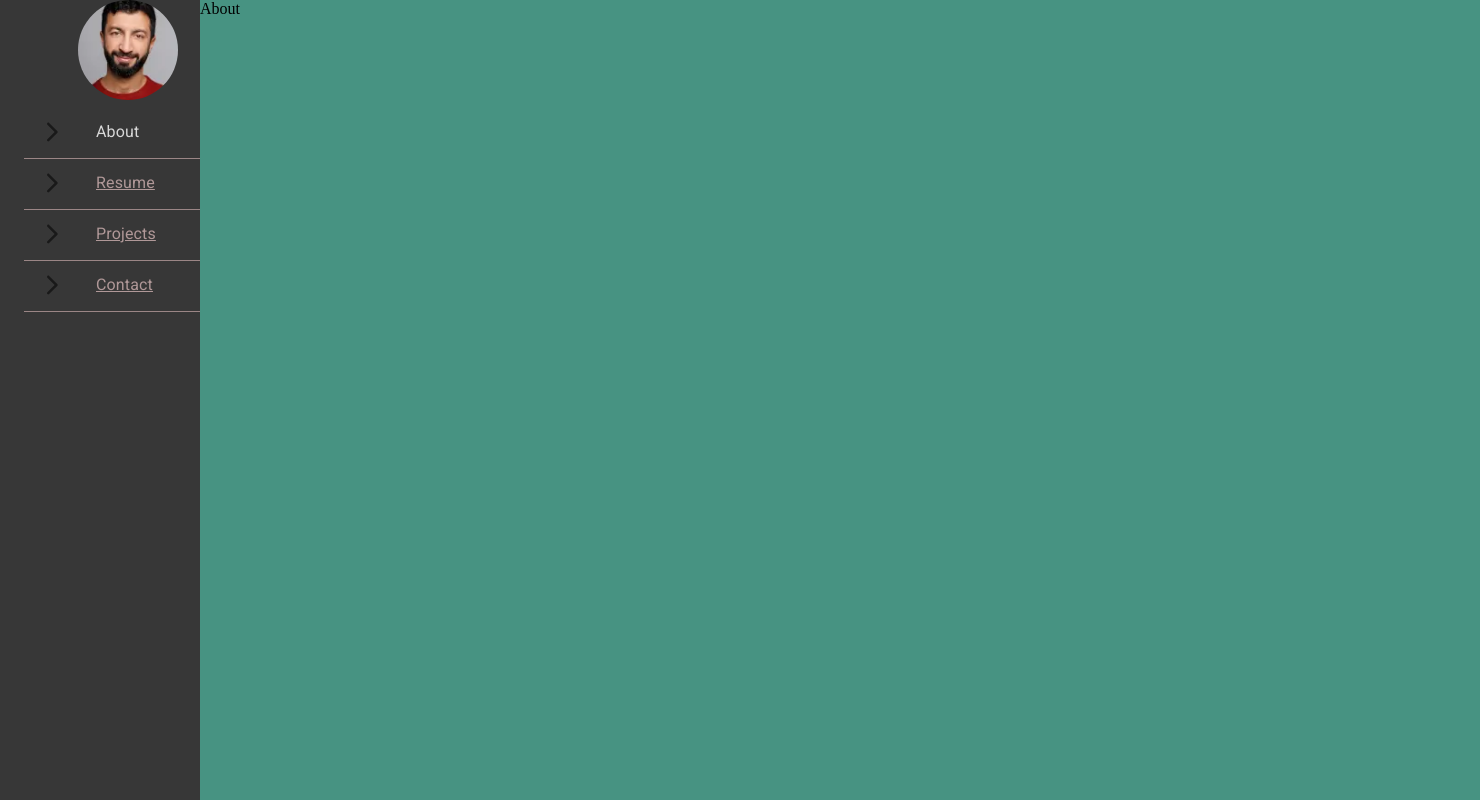
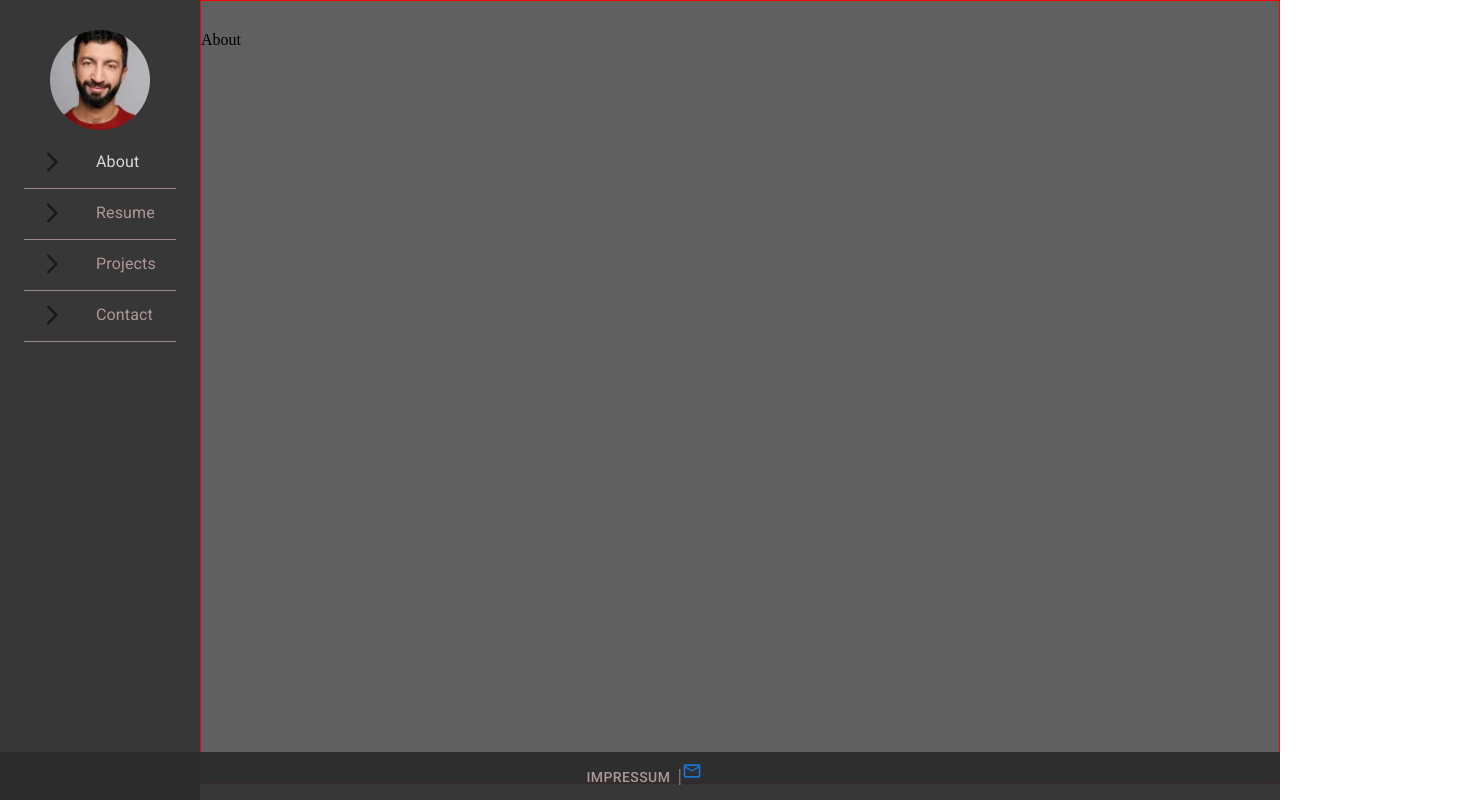
Before and after one commit to halilesmer/halil-portfolio-client-server, a React (Create React App) app: page / in a window 1280 px wide. Shown: the top 800 px of the page, 1480 px wide, since content can reach past the window. Built offline with nearby package versions, Linux system fonts and the light colour scheme.

Commit message:
added footer

```diff
--- a/src/App.js
+++ b/src/App.js
@@ -2,23 +2,23 @@ import "./App.css";
 import Aside from "./components/Aside";
 import ResponsiveAppBar from "./components/ResponsiveAppBar";
 import { Resume } from "./components/Resume";
-import {  Routes, Route } from "react-router-dom";
+import { Routes, Route } from "react-router-dom";
 import { About } from "./components/About";
 import { Contact } from "./components/Contact";
 import { Impressum } from "./components/Impressum";
 import { Projects } from "./components/Projects";
-
+import Footer from "./components/Footer";
 
 function App() {
-
-
   return (
     <>
-      <div>
+      <div id="firstDiv">
         <ResponsiveAppBar />
+
+        <div id="secondDiv">
           <Aside />
 
-        <main>
+          <main id="mainContainer">
             <Routes>
               <Route path="/" element={<About />} />
               <Route path="/resume" element={<Resume />} />
@@ -28,6 +28,8 @@ function App() {
             </Routes>
             </main>
             </div>
+            <Footer />
+      </div>
     </>
   );
 }
--- a/src/components/About.js
+++ b/src/components/About.js
@@ -2,6 +2,6 @@ import React from 'react'
 
 export const About = () => {
   return (
-    <div>About</div>
+    <div id='about'>About</div>
   )
 }
--- a/src/components/Aside.js
+++ b/src/components/Aside.js
@@ -25,10 +25,12 @@ export default function Aside() {
     paddingBottom: 0,
   };
   const styleAvatar = { width: 100, height: 100, margin: "0 auto" };
-
+const styleLinks = {
+  fontSize: "calc(18px + (24 - 18) * (100vw - 400px) / (800 - 400))",
+};
   return (
     <>
-      <aside>
+      <aside id="aside">
         <Container fixed>
           <Avatar
             alt="halil_esmer-profil-picture"
@@ -50,7 +52,10 @@ export default function Aside() {
                       <ListItemIcon>
                         <ArrowForwardIosRoundedIcon />
                       </ListItemIcon>
-                      <ListItemText primary="About" />
+                      <ListItemText
+                        primary="About"
+                        sx={styleLinks}
+                      />
                     </ListItemButton>
                   </ListItem>
                 </NavLink>
--- /dev/null
+++ b/src/components/Footer.js
@@ -0,0 +1,56 @@
+import {
+  Box,
+  Button,
+} from "@mui/material";
+import * as React from "react";
+import { NavLink } from "react-router-dom";
+import MailOutlinedIcon from "@mui/icons-material/MailOutlined";
+import Link from "@mui/material/Link";
+
+
+
+export default function Footer() {
+
+
+  return (
+    <>
+      <footer>
+        <Box
+          sx={{
+            width: "fit-content",
+            margin: "0 auto",
+            lineHeight: "6vh",
+            height: "5vh",
+          }}
+        >
+          <NavLink
+            end
+            to="/impressum"
+            className={({ isActive }) => (isActive ? "active" : "inactive")}
+          >
+            <Button color="inherit" variant="text" className="footerButton">
+              Impressum
+            </Button>
+          </NavLink>
+          <span>|</span>
+          <Link href="mailto:halilesmer3655@gmail.com" underline="none">
+
+            <MailOutlinedIcon fontSize="small" />
+          </Link>
+        </Box>
+      </footer>
+
+      {/* <Container id='footer' fixed component={"footer"}>
+        <Box sx={{  width: "100px", margin: '0 auto' }}>
+          <NavLink
+            end
+            to="/"
+            className={({ isActive }) => (isActive ? "active" : "inactive")}
+          >
+            Impressum
+          </NavLink>
+        </Box>
+      </Container> */}
+    </>
+  );
+}
--- a/src/components/ResponsiveAppBar.js
+++ b/src/components/ResponsiveAppBar.js
@@ -36,7 +36,7 @@ const ResponsiveAppBar = () => {
   };
 
   return (
-    <AppBar position="static">
+    <AppBar id='appBar' position="static">
       <Container maxWidth="xl">
         <Toolbar disableGutters>
 
--- a/src/index.css
+++ b/src/index.css
@@ -1,9 +1,20 @@
+* a {
+
+  text-decoration: none;
+}
+
+body {
+  width: 100vw;
+  height: 100vh;
+}
+
 /* Header ----------------------------- starts */
-header.MuiPaper-root.MuiPaper-elevation.MuiPaper-elevation4.MuiAppBar-root.MuiAppBar-colorPrimary.MuiAppBar-positionStatic.css-hip9hq-MuiPaper-root-MuiAppBar-root {
-  position: fixed !important;
+header#appBar {
+  position: unset !important;
+
   /* min-width: 200px !important; */
   width: 100% !important;
-  height: 10% !important;
+  height: 50px !important;
   background-color: #2b2b2bf0 !important;
   right: 0 !important;
   top: 0 !important;
@@ -13,7 +24,8 @@ header.MuiPaper-root.MuiPaper-elevation.MuiPaper-elevation4.MuiAppBar-root.MuiAp
 }
 
 @media only screen and (min-width: 600px) {
-  header.MuiPaper-root.MuiPaper-elevation.MuiPaper-elevation4.MuiAppBar-root.MuiAppBar-colorPrimary.MuiAppBar-positionStatic.css-hip9hq-MuiPaper-root-MuiAppBar-root {
+  header#appBar {
+    position: fixed !important;
     width: 0px !important;
 
     top: -55px !important;
@@ -23,48 +35,84 @@ header.MuiPaper-root.MuiPaper-elevation.MuiPaper-elevation4.MuiAppBar-root.MuiAp
 
 /* Header ----------------------------- ends */
 
-
-/* Aside Navigation ----------------------------- starts */
-aside {
-  position: fixed;
-  min-width: 200px;
-  width: 20%;
-  height: 100%;
-  background-color: #2b2b2bf0;
-  left: 0;
-  top: 0;
-  color: darkgray;
-  /* border-right: 1px solid #111; */
-  transition: all 1.5s linear;
+div#secondDiv {
+  display: flex;
+  height: calc(100vh - 6vh);
 
 }
 
 @media only screen and (max-width: 600px) {
-  aside {
+  div#secondDiv {
+    height: auto;
+  }
+
+}
+
+/* Aside Navigation ----------------------------- starts */
+aside#aside {
+  display: inline-block !important;
+
+  position: relative;
+  min-width: 200px;
+  /* width: 20%; */
+  max-width: 10%;
+
+  height: 100vh;
+  padding-top: 30px;
+
+  background-color: #2b2b2bf0;
+
+  color: darkgray;
+  /* border-right: 1px solid #111; */
+
+  top: 0;
+  left: 0;
+
+  transition: all 3s ease !important;
+
+
+}
+
+
+
+@media only screen and (max-width: 600px) {
+  aside#aside {
+    min-width: 0px;
+    position: relative;
+    width: 0vw;
+    height: 0;
+    top: -100vh;
+    /* left: -35vw;*/
+  }
+
+  aside>div {
+    min-width: 0px;
     width: 0px;
     height: 0px;
     top: -270px;
     left: -100px;
   }
-
 }
 
 /* Aside Navigation ----------------------------- ends */
 /* Main Content ----------------------------- starts */
 
-main {
-  position: relative;
-  left: 200px;
+main#mainContainer {
+  /* display: inline-block !important; */
   width: 100%;
-  height: 100vh;
-  /* border: 1px solid red; */
-  background: rgb(71, 147, 130);
+
+  padding-top: 30px;
+  height: 94vh;
+  border: 1px solid red;
+  background: rgb(96 96 96);
 }
 
 @media only screen and (max-width: 600px) {
-  main {
-    top: calc(100vh - 90vh);
+  main#mainContainer {
+    /* top: 50px; */
     left: 0px;
+    height: calc(97vh - 5vh - 50px);
+    position: relative;
   }
 
 }
@@ -72,11 +120,41 @@ main {
 /* Main Content ----------------------------- ends */
 
 a.active {
-  color: #d8d8d8;
-  text-decoration: none;
+  color: #d8d8d8 !important;
+  text-decoration: none !important;
 }
 
 a.inactive {
-  text-decoration: "none";
-  color: #b09898;
+  text-decoration: "none" !important;
+  color: #b09898 !important;
 }
+
+/* Footer Navigation ----------------------------- starts */
+footer {
+  position: fixed;
+  bottom: 0;
+  width: 100vw;
+  height: 6vh;
+  background-color: #2b2b2bf0;
+  color: darkgray;
+
+}
+
+@media only screen and (max-width: 600px) {
+  footer {
+
+    /* height: unset; */
+    height: 5vh;
+
+  }
+
+  footer button.footerButton {
+    font-size: 12px;
+  }
+}
+
+/* Footer Navigation ----------------------------- ends */
+
+footer button.footerButton {
+  height: 3px;
+}
```
Lines whose indentation alone changed are shown as unchanged.
